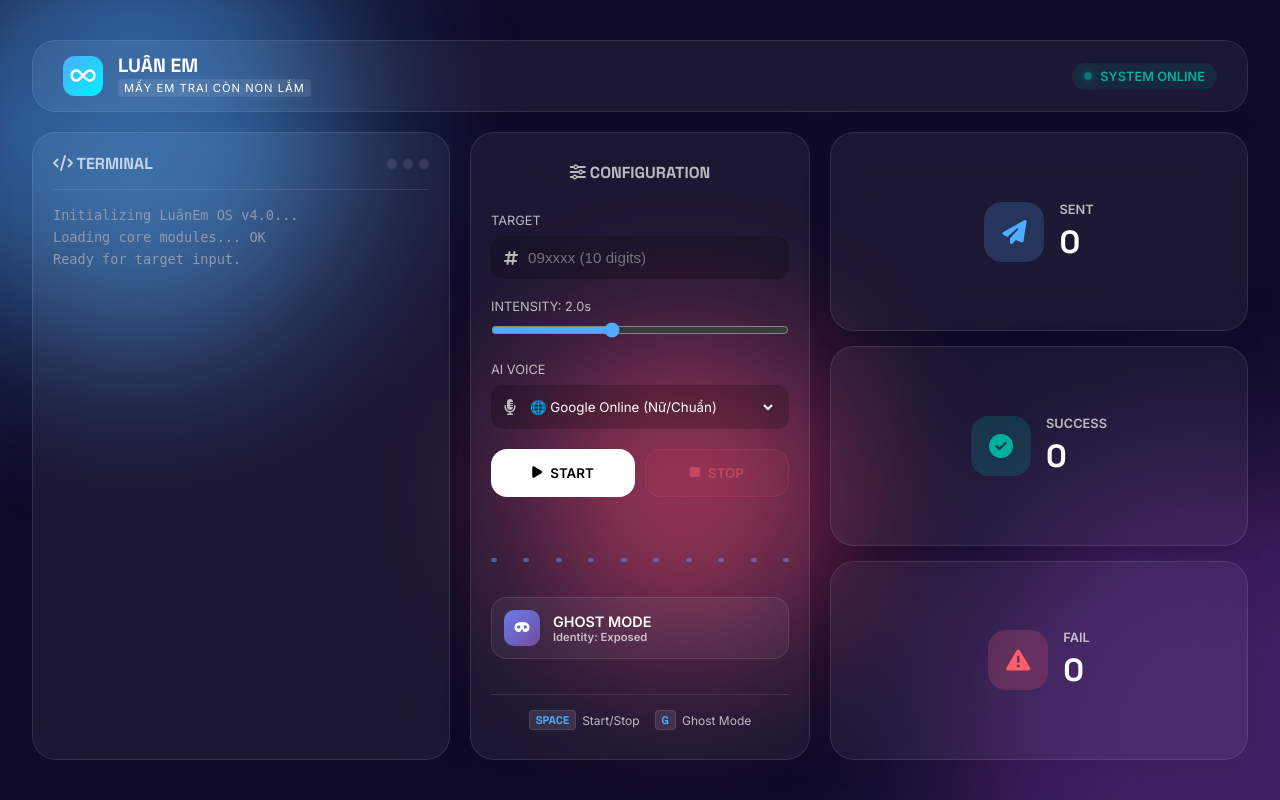
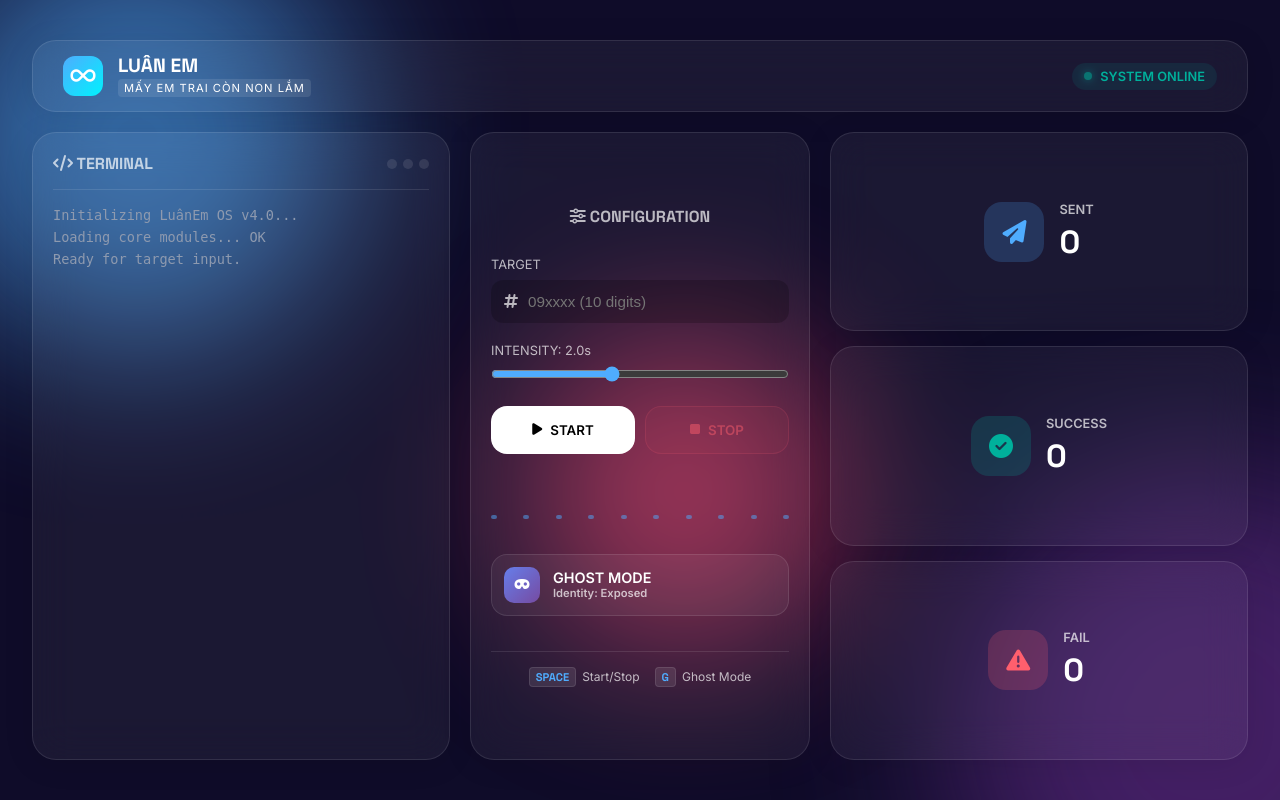
Before and after one commit to Xiata279/D-An-OTP-, a Flask app: page / in a window 1280 px wide. Run offline with Flask 3, Linux system fonts and the light colour scheme.

Commit message:
Remove AI Voice feature completely (UI & Logic)

```diff
--- a/static/js/main.js
+++ b/static/js/main.js
@@ -15,105 +15,9 @@ function playBeep(freq = 600, type = 'sine', duration = 0.1) {
     osc.stop(audioCtx.currentTime + duration);
 }
 
-// AI Voice
-let selectedVoice = null;
-const GOOGLE_VI_VOICE_NAME = "Google Online (Nữ/Chuẩn)";
-
-function populateVoiceList() {
-    const voiceSelect = document.getElementById('voiceSelect');
-    voiceSelect.innerHTML = '';
-
-    // 1. ADD GOOGLE ONLINE OPTION (Priority #1)
-    const googleOption = document.createElement('option');
-    googleOption.textContent = `🌐 ${GOOGLE_VI_VOICE_NAME}`;
-    googleOption.value = 'google_online';
-    googleOption.selected = true; // Auto-select this as it's the best
-    voiceSelect.appendChild(googleOption);
-
-    // Set default
-    selectedVoice = 'google_online';
-
-    // 2. Add Local Voices
-    if (typeof speechSynthesis !== 'undefined') {
-        let voices = speechSynthesis.getVoices();
-
-        // Retry logic for Chrome
-        if (voices.length === 0) {
-            speechSynthesis.onvoiceschanged = () => {
-                // Don't wipe the Google option, just append locals
-                const freshVoices = speechSynthesis.getVoices();
-                addLocalVoices(freshVoices, voiceSelect);
-            };
-        } else {
-            addLocalVoices(voices, voiceSelect);
-        }
-    }
-}
-
-function addLocalVoices(voices, selectElement) {
-    // Filter for meaningful voices AND remove duplicates
-    const relevantVoices = voices.filter(v => v.lang.includes('vi') || v.lang.includes('en'));
-
-    relevantVoices.forEach((voice) => {
-        // Skip if it looks like a duplicate
-        if (selectElement.querySelector(`option[value="${voice.name}"]`)) return;
-
-        const option = document.createElement('option');
-        option.textContent = `💻 ${voice.name} (${voice.lang})`;
-        option.value = voice.name;
-        selectElement.appendChild(option);
-    });
-}
-
-// Event Listener for Voice Change
-document.getElementById('voiceSelect').addEventListener('change', (e) => {
-    if (e.target.value === 'google_online') {
-        selectedVoice = 'google_online';
-    } else {
-        const voices = speechSynthesis.getVoices();
-        selectedVoice = voices.find(v => v.name === e.target.value);
-    }
-    speak("Đã chọn giọng nói này.");
-});
-
-// Initialize Voices
-populateVoiceList();
-
+// AI Voice Removed by User Request
 function speak(text) {
-    // Clean text for URL (remove special chars if needed, but encodeURIComponent handles it)
-
-    // CASE 1: Google Online Voice
-    if (selectedVoice === 'google_online') {
-        try {
-            const url = `https://translate.google.com/translate_tts?ie=UTF-8&client=tw-ob&tl=vi&q=${encodeURIComponent(text)}`;
-            const audio = new Audio(url);
-            audio.play().catch(e => console.error("Audio Play Error:", e));
-        } catch (e) {
-            console.error("Google TTS Error:", e);
-            // Fallback to local
-            speakLocal(text);
-        }
-        return;
-    }
-
-    // CASE 2: Local Voice
-    speakLocal(text);
-}
-
-function speakLocal(text) {
-    if ('speechSynthesis' in window) {
-        speechSynthesis.cancel();
-
-        const utterance = new SpeechSynthesisUtterance(text);
-        utterance.pitch = 1.0;
-        utterance.rate = 0.9;
-
-        if (selectedVoice && typeof selectedVoice !== 'string') {
-            utterance.voice = selectedVoice;
-        }
-
-        speechSynthesis.speak(utterance);
-    }
+    // Disabled
 }
 
 // Visualizer Loop
--- a/templates/index.html
+++ b/templates/index.html
@@ -75,16 +75,6 @@
                 <div class="range-bg"></div>
             </div>
 
-            <div class="input-group">
-                <label>AI VOICE</label>
-                <div class="holo-input">
-                    <i class="fa-solid fa-microphone-lines"></i>
-                    <select id="voiceSelect"
-                        style="background: transparent; border: none; color: #fff; width: 100%; outline: none; font-family: 'Inter';">
-                        <option value="">Loading voices...</option>
-                    </select>
-                </div>
-            </div>
 
             <div class="action-grid">
                 <button id="btnStart" class="holo-btn start" onclick="startSpam()">
```
